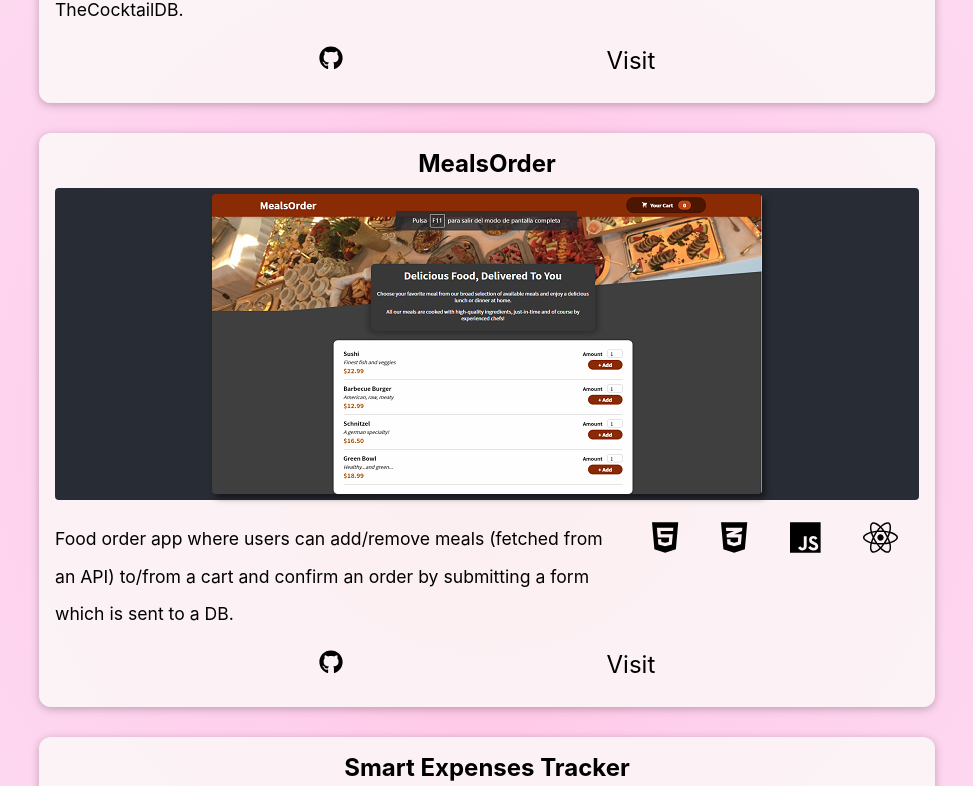
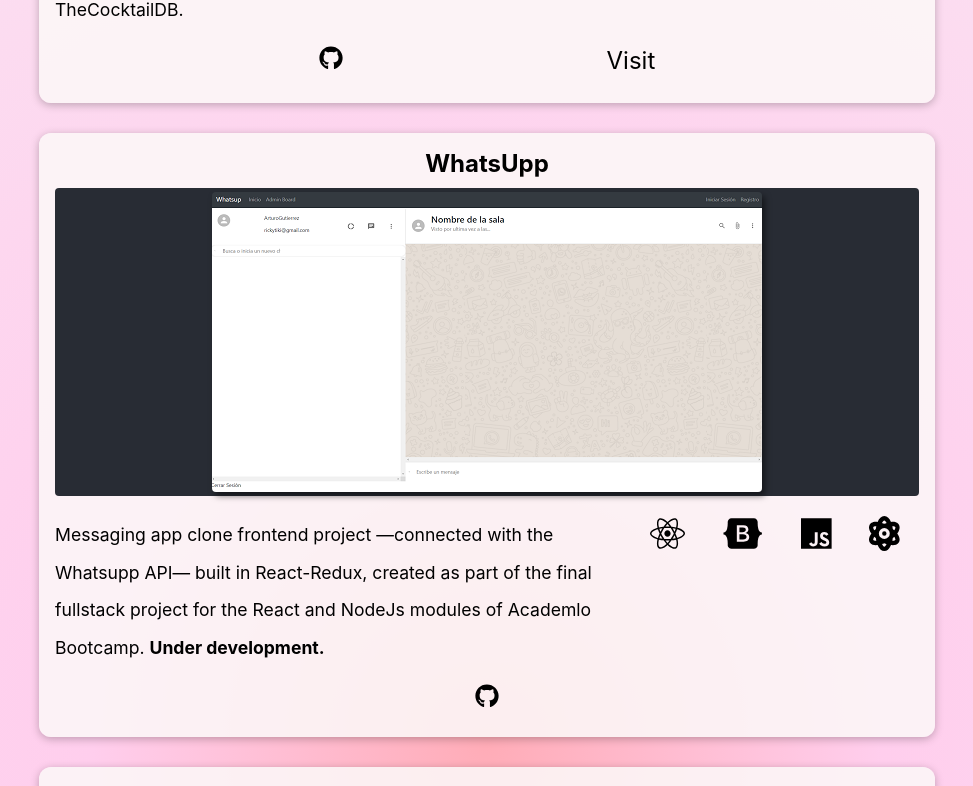
Before and after one commit to GtzRicky/portfolio, a React (Create React App) app: page /projects in a window 1280 px wide. Shown: the part 1232-2018 px from the top of the page, without its empty margins (153-1126 px from the left). Built offline with nearby package versions, Linux system fonts and the light colour scheme.

Commit message:
added whatsupp frontend project

```diff
--- a/src/components/Projects.js
+++ b/src/components/Projects.js
@@ -1,8 +1,8 @@
 import React from 'react';
 import Card from '../UI/Card';
 import { FontAwesomeIcon } from '@fortawesome/react-fontawesome';
-import { faHtml5, faCss3Alt, faJs, faNode, faReact, faGithub, faEvernote } from '@fortawesome/free-brands-svg-icons';
-import { faDatabase } from '@fortawesome/free-solid-svg-icons';
+import { faHtml5, faCss3Alt, faJs, faNode, faReact, faGithub, faEvernote, faBootstrap } from '@fortawesome/free-brands-svg-icons';
+import { faDatabase, faAtom } from '@fortawesome/free-solid-svg-icons';
 
 import classes from './Projects.module.css';
 
@@ -12,7 +12,7 @@
             <h2>Recent projects</h2>
             <div className={classes['projects-container']}>
             <Card className={classes['project-card']}>
-                    <h2>WhatssUpp API</h2>
+                    <h2>WhatsUpp API</h2>
                     <div className={classes['pic-container']}>
                         <a target='_blank' rel='noreferrer noopener' href='https://academlo-wa-api.herokuapp.com/api-docs/' className={classes.visit}>
                             <img src='assets/projects/whatsupp-api.png' alt='whatsupp-api'/>
@@ -55,6 +55,26 @@
                     <div className={classes.links}>
                         <a target='_blank' rel='noreferrer noopener' href='https://github.com/GtzRicky/The-Cocktails-Wiki' className={classes.github}><FontAwesomeIcon icon={faGithub} /></a>
                         <a target='_blank' rel='noreferrer noopener' href='https://the-cocktails-wiki.netlify.app/' className={classes.visit}>Visit</a>
+                    </div>
+                </Card>
+                <Card className={classes['project-card']}>
+                    <h2>WhatsUpp</h2>
+                    <div className={classes['pic-container']}>
+                            <img src='assets/projects/whatsupp-front.png' alt='whatsupp'/>
+                    </div>
+                    <div className={classes['icons-container']}>
+                        <p>
+                            Messaging app clone frontend project —connected with the Whatsupp API— built in React-Redux, created as part of the final fullstack project for the React and NodeJs modules of Academlo Bootcamp. <strong>Under development.</strong>
+                        </p>
+                        <div className={classes.techs}>
+                            <FontAwesomeIcon icon={faReact} />
+                            <FontAwesomeIcon icon={faBootstrap} />
+                            <FontAwesomeIcon icon={faJs} />
+                            <FontAwesomeIcon icon={faAtom} />
+                        </div>
+                    </div>
+                    <div className={classes.links}>
+                        <a target='_blank' rel='noreferrer noopener' href='https://github.com/GtzRicky/whatsupp-frontend' className={classes.github}><FontAwesomeIcon icon={faGithub} /></a>
                     </div>
                 </Card>
                 <Card className={classes['project-card']}>
```
Also changed, not shown: public/assets/projects/whatsupp-front.png (added).
